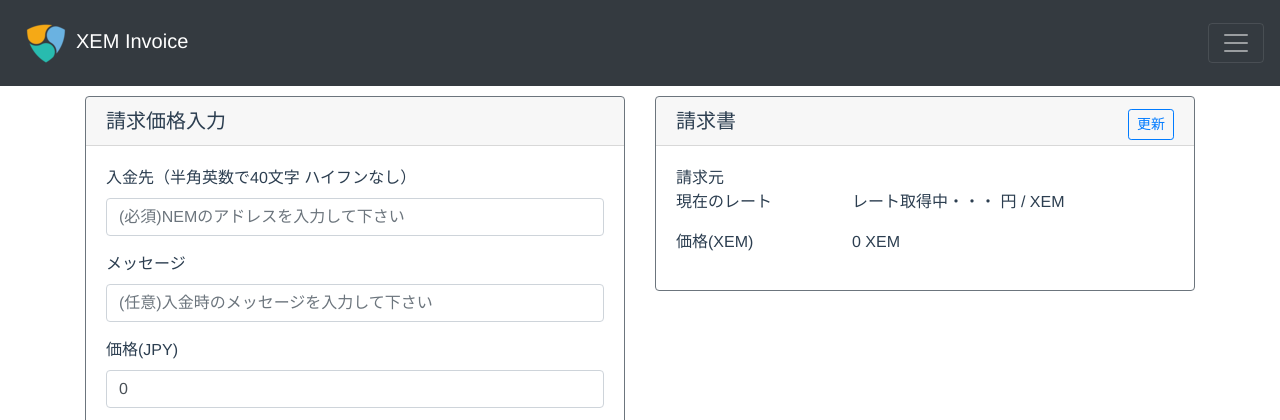
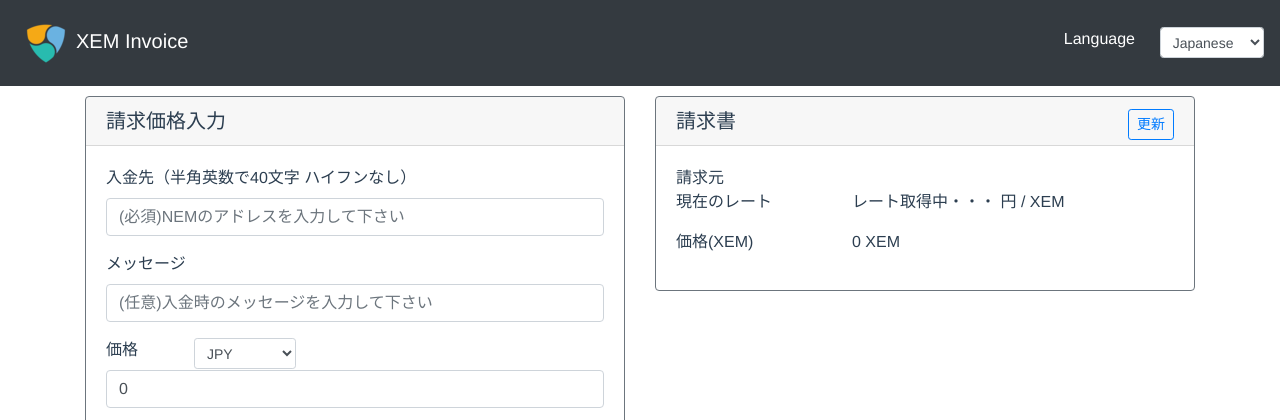
Before and after one commit to odenoden/XEM-Invoice, a Vue app: page /#/ in a window 1280 px wide. Shown: the top 420 px of the page. Built offline with nearby package versions, Linux system fonts and the light colour scheme; no server answers.

Commit message:
言語ボタン追加

```diff
--- a/src/App.vue
+++ b/src/App.vue
@@ -2,10 +2,21 @@
   <div id="app">
     <nav class="navbar navbar-dark bg-dark">
       <a class="navbar-brand" href="#"><img src="./assets/logo.png" alt="Vue.js PWA" align="middle">XEM Invoice</a>
+
+      <div class="row">
+        <div class="col col-sm-5 text-white">
+          <label>Language</label>
+        </div>
+        <div class="col col-sm-7">
+          <select v-model="language" class="form-control form-control-sm">
+            <option>Japanese</option>
+          </select>
+        </div>
+      </div>
+<!--
       <button class="navbar-toggler" type="button" data-toggle="collapse" data-target="#navMenu" aria-controls="navMenu" aria-expanded="false" aria-label="Toggle navigation">
         <span class="navbar-toggler-icon"></span>
       </button>
-
       <div class="collapse navbar-collapse" id="navMenu">
         <ul class="navbar-nav mr-auto">
           <li class="nav-item">
@@ -16,6 +27,7 @@
           </li>
         </ul>
       </div>
+-->
     </nav>
 
     <main>
@@ -26,7 +38,18 @@
 
 <script>
 export default {
-  name: 'app'
+  name: 'app',
+  data () {
+    return {
+      language:       'Japanese',
+    }
+  },
+  created (){
+
+  },
+  updated () {
+    localStorage.setItem("lastLanguage", this.language);
+  }
 }
 </script>
 
--- a/src/components/Invoice.vue
+++ b/src/components/Invoice.vue
@@ -10,7 +10,7 @@
               <h5 class="card-header">請求価格入力</h5>
             </div>
             <div class="card-body">
-              <form @submit="getXEMPrice">
+              <form v-on:submit.prevent="getPriceXEM">
                 <div class="form-group">
                   <label>入金先</label><span class="help-block">（半角英数で40文字 ハイフンなし）</span>
                   <input
@@ -26,7 +26,16 @@
                   <input v-model="tranMessage" type="text" class="form-control" placeholder="(任意)入金時のメッセージを入力して下さい">
                 </div>
                 <div class="form-group">
-                  <label>価格(JPY)</label>
+                  <div class="row">
+                    <div class="col col-sm-2">
+                      <label>価格</label>
+                    </div>
+                    <div class="col col-sm-3">
+                      <select v-model="currencyType" class="form-control form-control-sm">
+                        <option>JPY</option>
+                      </select>
+                    </div>
+                  </div>
                   <input v-model="fiatPrice" type="number" class="form-control" placeholder="(必須)日本円価格を入力して下さい" required>
                 </div>
                 <button type="submit" class="btn btn-primary mb-2">請求書を作成</button>
@@ -40,7 +49,7 @@
             <div>
               <h5 class="card-header">
                 請求書
-                <button v-on:click="getRateXem" class="btn btn-outline-primary btn-sm float-right">更新</button>
+                <button v-on:click="updateInvoice" class="btn btn-outline-primary btn-sm float-right">更新</button>
               </h5>
             </div>
             <div class="card-body">
@@ -158,22 +167,25 @@
       tranMessage:    '',
       dashbord:         [],
       dashbordError:  '',
+      currencyType:   '',
     }
   },
 
   mounted () {
     // ユーザーが前回入力した値を取得
     this.nemAddress = localStorage.getItem("lastNemAddress");
+    this.currencyType = localStorage.getItem("lastCurrencyType");
+    if (this.currencyType != '') {
+      this.currencyType = 'JPY'
+    }
 
     // poloniexからXEM/BTC価格を取得
-    try {
-      this.getRateXem();
-    } catch (error) {
-      console.error(error)
-    }
+    this.getRateXem();
 
     // トランザクションを取得
-    this.getNemTransaction()
+    if (this.nemAddress != '') {
+      this.getNemTransaction()
+    }
   },
 
   updated () {
@@ -185,7 +197,11 @@
   },
 
   methods: {
-    getXEMPrice: function () {
+    async updateInvoice (){
+      await this.getRateXem()
+      this.getPriceXEM()
+    },
+    getPriceXEM: function () {
         alert("請求書用のQRコードを出力します" );
 
         this.qrcodeShow = false;
@@ -194,6 +210,7 @@
         this.qrcodeShow = true;
 
         localStorage.setItem("lastNemAddress", this.nemAddress);
+        localStorage.getItem("lastCurrencyType", this.currencyType);
     },
 
     async getRateXem() {
@@ -207,9 +224,10 @@
         let res2 = await axios.get(URL_BLOCKCHAIN_API_TICKER)
 
         this.xemBTC = res1.data.BTC_XEM.last
-        this.fiatRate = res2.data['JPY'].last
+        this.fiatRate = res2.data[this.currencyType].last
 
         this.xemRate = Math.round(this.xemBTC * this.fiatRate * 1000000) / 1000000;
+        this.xemPrice = Math.round(this.fiatPrice / this.xemRate * 1000000) / 1000000;
       } catch (error) {
         console.error(error)
       }
```
Also changed, not shown: 8 other files (tests, documents, lock files or other folders).
